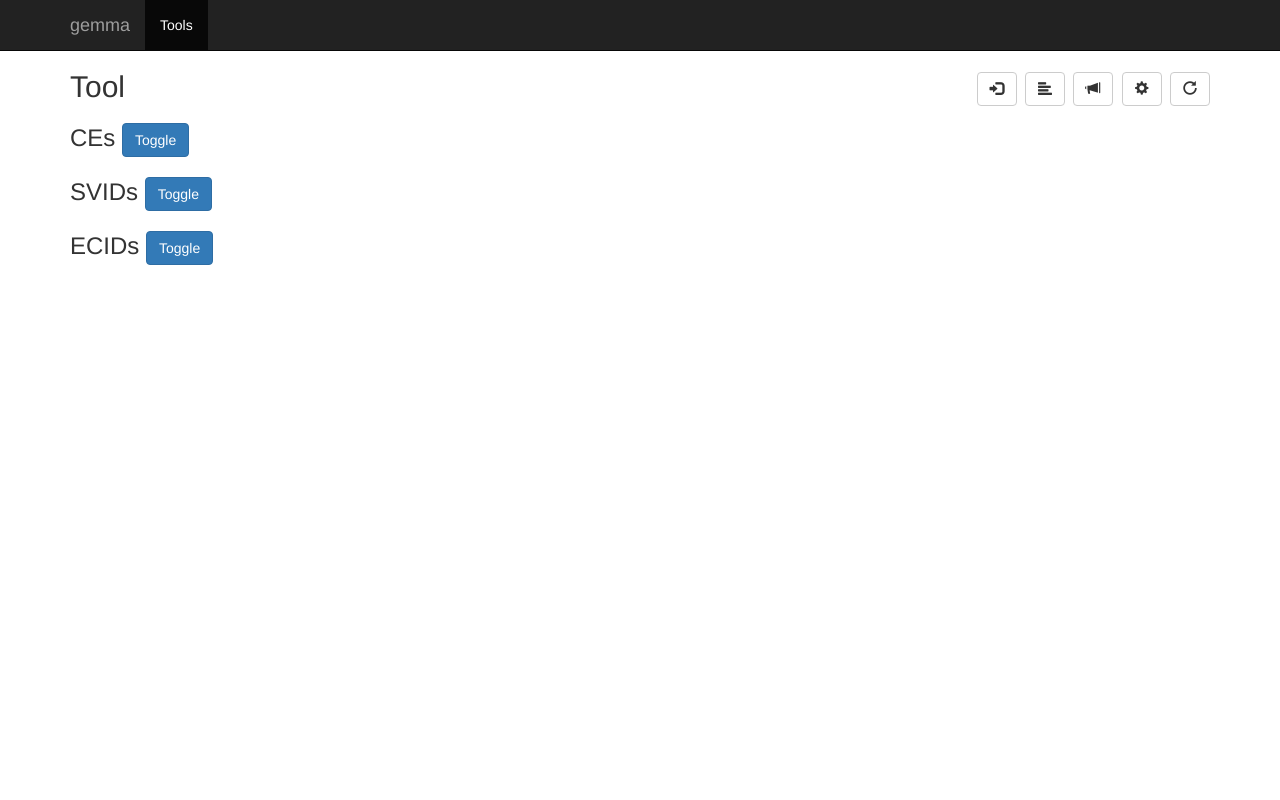
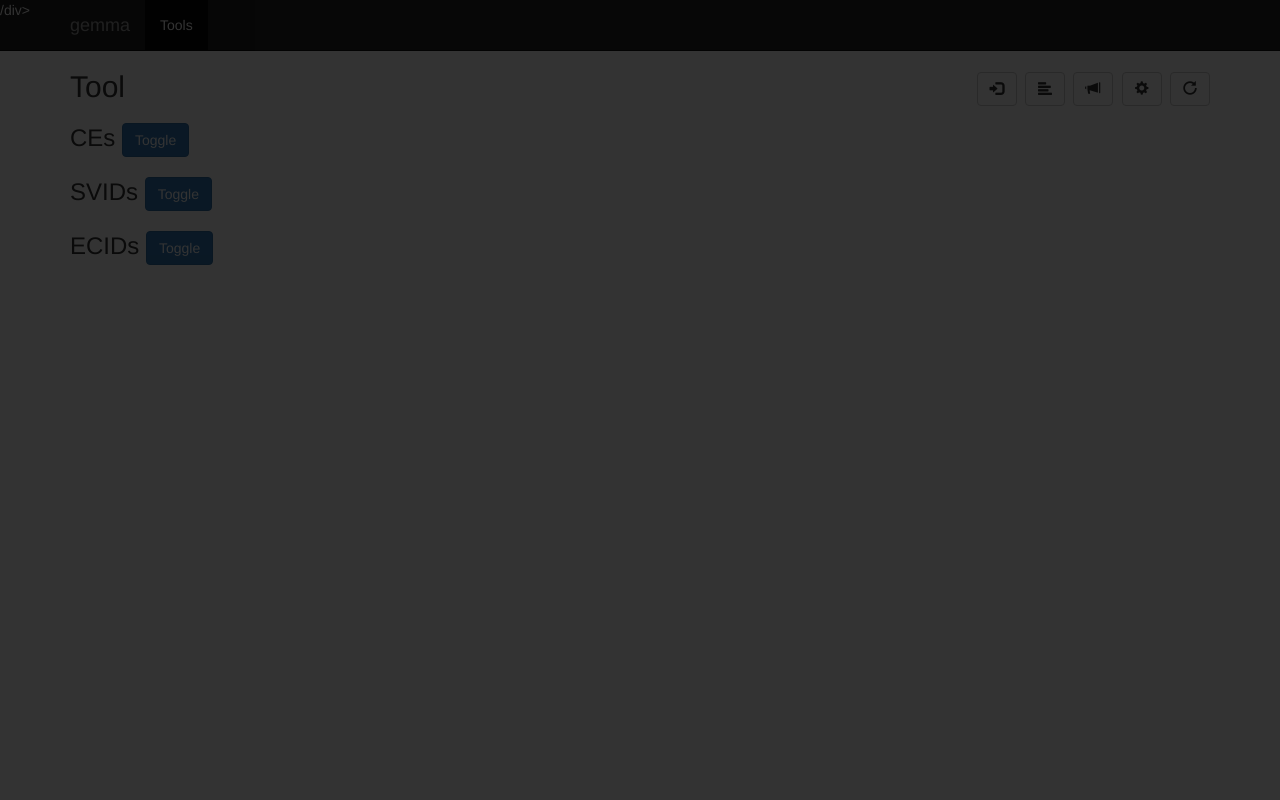
Before and after one commit to bparzella/gemma, a Flask app: page /tools/1 in a window 1280 px wide. Run offline with Flask 2, Linux system fonts and the light colour scheme; data that the repository does not hold is empty; parts of the project's set-up code (start-up, migrations or seed data) failed here and were passed over; some libraries are stand-ins or nearby versions.

Commit message:
disable input, when host shuts down

```diff
--- a/app/static/style.css
+++ b/app/static/style.css
@@ -118,3 +118,14 @@ width:100%;
   max-height: 150px;
   overflow-y: auto;
 }
+
+#disableOverlay {
+    background-color: rgba(0, 0, 0, 0.8);
+    z-index: 999998;
+    position: absolute;
+    left: 0;
+    top: 0;
+    width: 100%;
+    height: 100%;
+    display: none;
+}
--- a/app/templates/layout.html
+++ b/app/templates/layout.html
@@ -51,6 +51,6 @@
       {% block body %}{% endblock %}
 
     </div><!-- /.container -->
-
+  <div id="disableOverlay">/div>
   </body>
 </html>
--- a/app/templates/tool_detail.html
+++ b/app/templates/tool_detail.html
@@ -340,6 +340,11 @@ $(document).ready(function(){
                 }
             });
             doComet(queue);
+        }).fail(function( jqxhr, textStatus, error ) {
+            $("#disableOverlay").show();
+
+            var err = textStatus + ", " + error;
+            console.log( "Request Failed: " + err );
         });
     }
 
@@ -584,7 +589,6 @@ $(document).ready(function(){
   </div>
 </div>
 
-<div id="modalContent">
-</div>
+<div id="modalContent"></div>
 
 {% endblock %}
```
